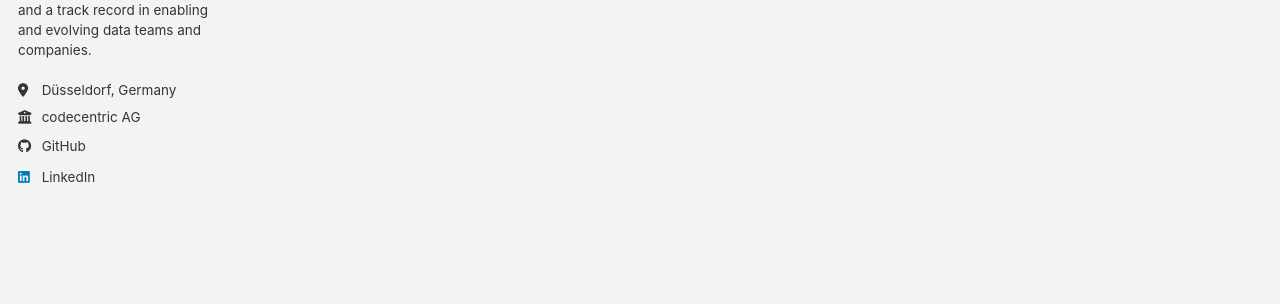
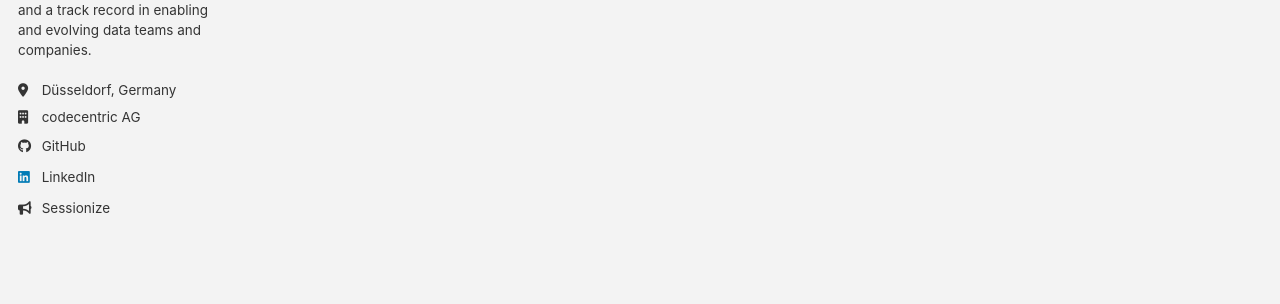
Before and after one commit to mniehoff/mniehoff.github.io, a Jekyll site: the page built from _pages/about.md, in a window 1280 px wide. Shown: the part 336-640 px from the top of the page. Built offline with Jekyll 4.4.1, drawn with Linux system fonts in a browser that asks for light colours; a script bundle is joined from its source files by our own code; library files that are not in the unit come from our copies.

Commit message:
sessionize in profile

```diff
--- a/_includes/author-profile.html
+++ b/_includes/author-profile.html
@@ -28,7 +28,7 @@
         <li class="author__desktop"><i class="fas fa-fw fa-location-dot icon-pad-right" aria-hidden="true"></i>{{ author.location }}</li>
       {% endif %}
       {% if author.employer %}
-        <li class="author__desktop"><i class="fas fa-fw fa-building-columns icon-pad-right" aria-hidden="true"></i>{{ author.employer }}</li>
+        <li class="author__desktop"><i class="fas fa-fw fa-building icon-pad-right" aria-hidden="true"></i>{{ author.employer }}</li>
       {% endif %}
       {% if author.uri %}
         <li><a href="{{ author.uri }}"><i class="fas fa-fw fa-link icon-pad-right" aria-hidden="true"></i>{{ site.data.ui-text[site.locale].website_label | default: "Website" }}</a></li>
@@ -171,6 +171,7 @@
       {% if author.zhihu %}
       <li><a href="https://www.zhihu.com/people/{{ author.zhihu }}"><i class="fab fa-fw fa-zhihu icon-pad-right" aria-hidden="true"></i>Zhihu</a></li>
       {% endif %}
+      <li><a href="https://sessionize.com/matthias-niehoff/"><i class="fas fa-fw fa-bullhorn icon-pad-right" aria-hidden="true"></i>Sessionize</a></li>
     </ul>
   </div>
 </div>
```
